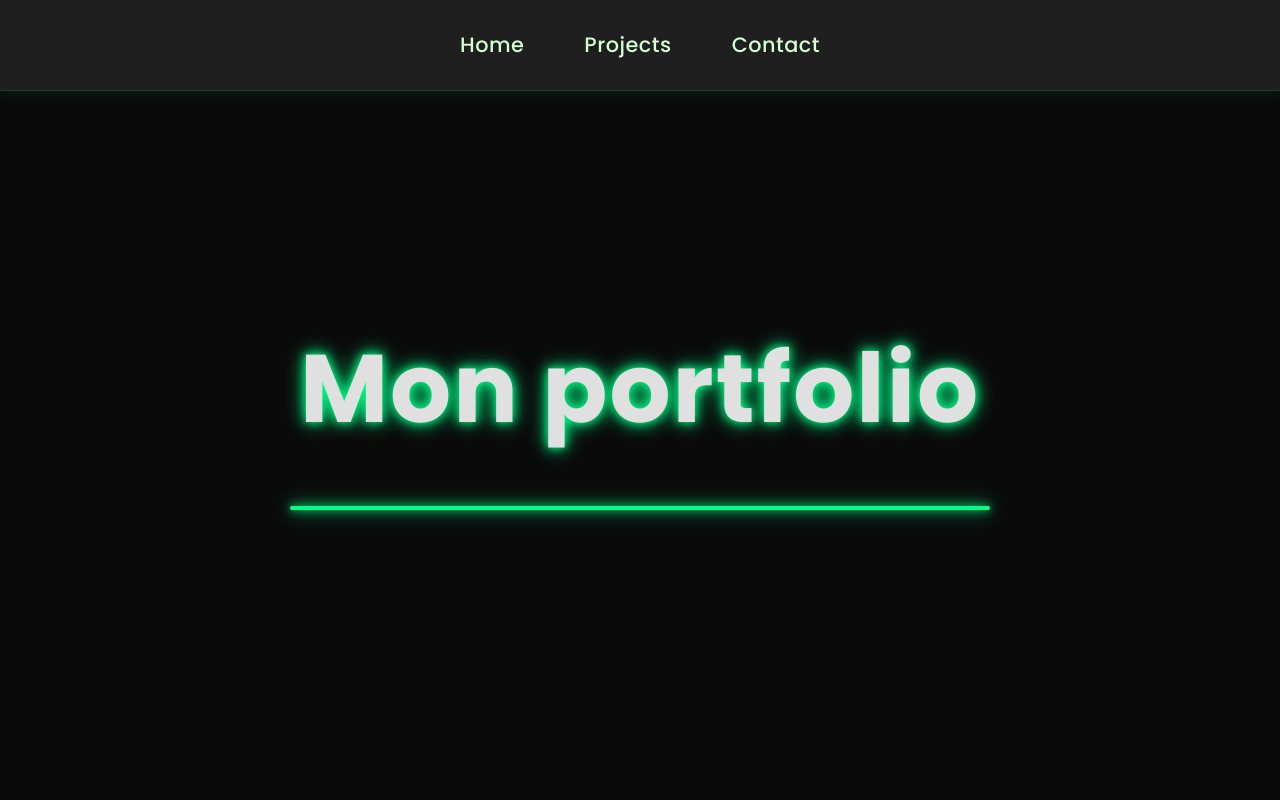
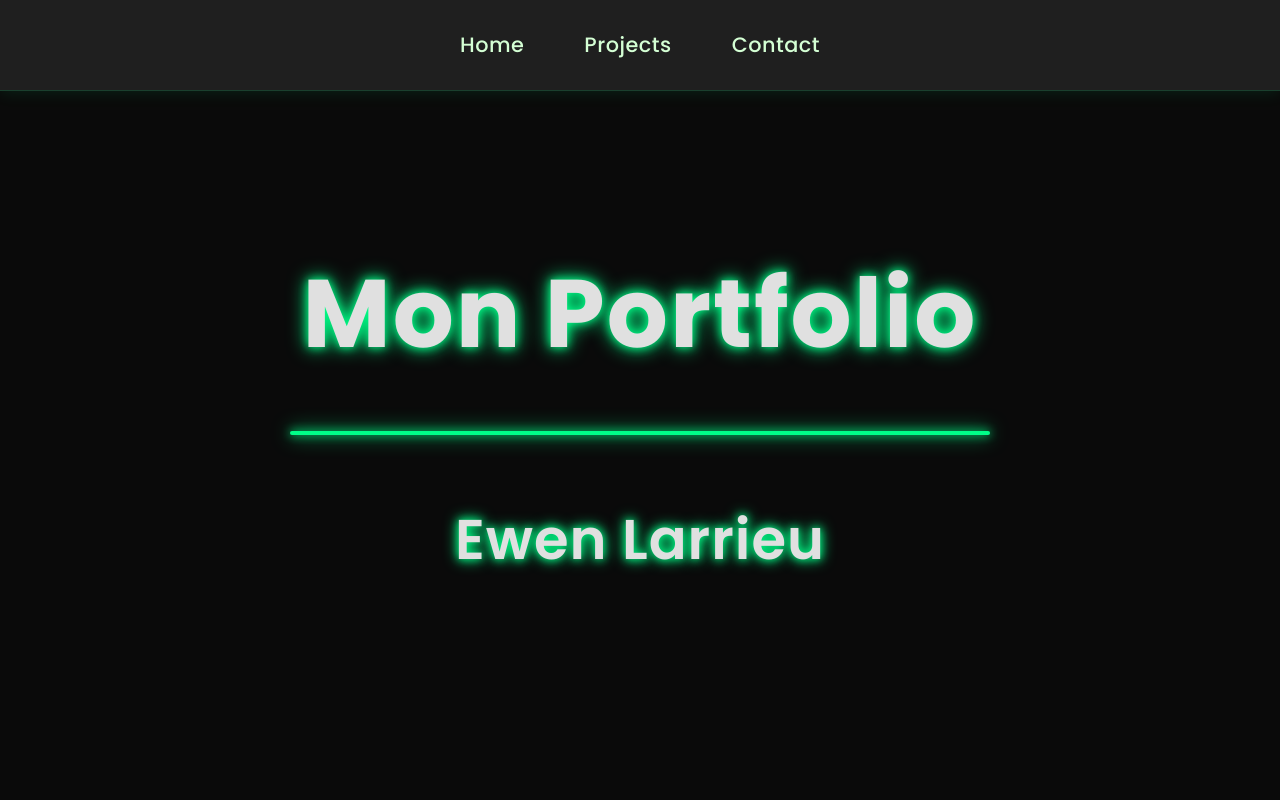
Before and after one commit to ewenlarrieu/Portfolio, a website: page Home/index.html in a window 1280 px wide. Shown: the top 800 px of the page. Drawn offline with Linux system fonts and the light colour scheme; files whose address does not match are found by name.

Commit message:
Ajout du nom et prenom

```diff
--- a/Home/home.css
+++ b/Home/home.css
@@ -47,6 +47,17 @@ p {
     height: 80vh;
     gap: 20px;
     text-align: center;
+}
+
+/* Nom sous le titre */
+.hero-name {
+    font-size: 3.5rem;
+    font-weight: 600;
+
+    text-shadow: 0 0 8px #00ff88, 0 0 15px #00ff88;
+    letter-spacing: 1px;
+    margin: 0;
+    margin-top: 40px;
 }
 
 /* --- Ligne verte fluo sous le H1 --- */
--- a/Home/index.html
+++ b/Home/index.html
@@ -10,7 +10,7 @@
       href="https://fonts.googleapis.com/css2?family=Poppins:wght@400;500;600;700;800&display=swap"
       rel="stylesheet"
     />
-    <title>Mon portfolio</title>
+    <title>Mon Portfolio</title>
   </head>
   <body>
     <nav>
@@ -20,8 +20,9 @@
     </nav>
 
     <section id="home" class="hero-section">
-      <h1>Mon portfolio</h1>
+      <h1>Mon Portfolio</h1>
       <div class="hero-underline"></div>
+      <p class="hero-name">Ewen Larrieu</p>
     </section>
 
     <section id="about" class="about-section">
```
